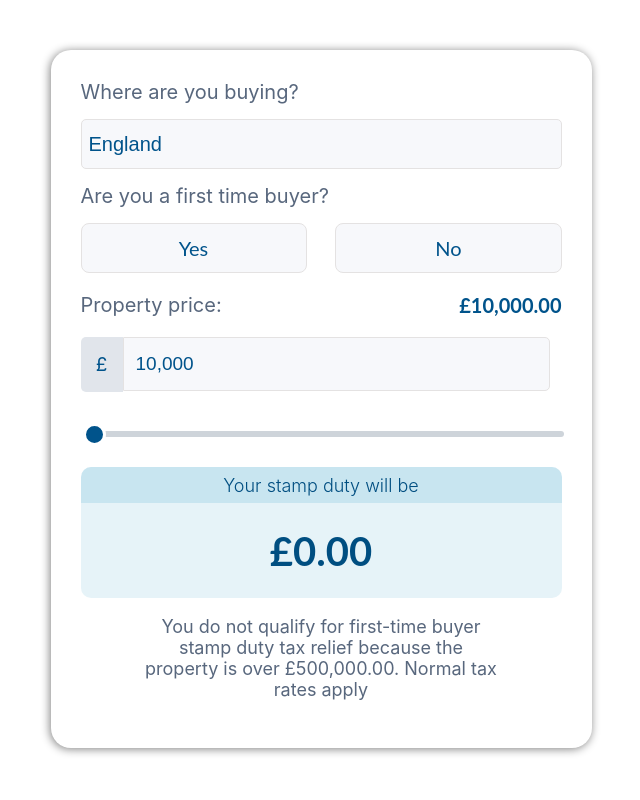
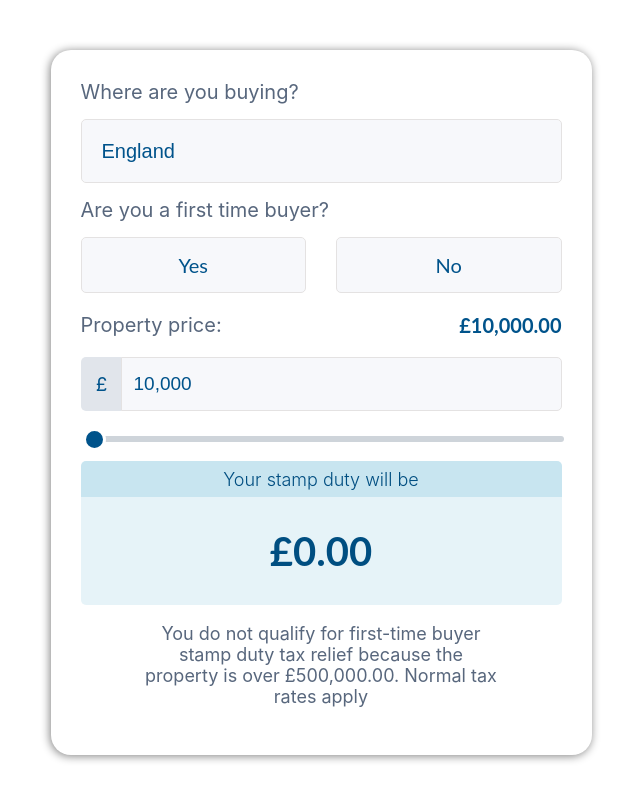
Before and after one commit to danpoletaev/yolk_calc, a React (Create React App) app: page / in a window 1280 px wide. Shown: the whole page, without its empty margins (319-959 px from the left). Built offline with nearby package versions, Linux system fonts and the light colour scheme.

Commit message:
Css refactoring

```diff
--- a/src/components/CalcButton.js
+++ b/src/components/CalcButton.js
@@ -1,9 +1,10 @@
 import React from "react";
 import './CalcButton.scss'
 
-const CalcButton = ({text, handleClick}) => {
+const CalcButton = ({text, handleClick, active }) => {
+    console.log(active)
     return (
-            <button className='calc_button' onClick={handleClick}>
+            <button className='calc_button' onClick={handleClick} style={active ? {background: "#005891", color: "#fff"} : {}}>
                 {text}
             </button>
     )
--- a/src/components/CalcButton.scss
+++ b/src/components/CalcButton.scss
@@ -1,27 +1,26 @@
-$phone: 640px;
-$tablet: 768px;
-$desktop: 1024px;
-
+@import "../config";
 
 .calc_button {
-  width: 47%;
-  height: 40px;
-  border: 1px solid #e4e2e2;
+  border: 1px solid;
+  border-color: #e4e2e2;
   background: #f7f8fb;
-  border-radius: 8px;
+  border-radius: 5px;
   color: #00538b;
   font-family: Lato,sans-serif;
   font-size: 16px;
+  padding: 10px;
   &:hover {
+    cursor: pointer;
     background: #005891;
     color: #fff;
-    border: 1px solid #005891;
+    border: 1px solid;
+    border-color: #005891;
   }
 }
 
 @media(min-width: $tablet) {
   .calc_button {
-    height: 50px;
+    padding: 15px;
     font-size: 20px;
   }
 }
--- a/src/components/DropDownSelect.scss
+++ b/src/components/DropDownSelect.scss
@@ -1,23 +1,22 @@
-$phone: 640px;
-$tablet: 768px;
-$desktop: 1024px;
+@import "../config";
 
 select.select_region {
   -webkit-appearance: none;
-  width: 100%;
-  height: 40px;
   border-radius: 5px;
   color: #00538b;
   border: 1px solid #e4e2e2;
   background: #f7f8fb;
-  padding: 7px;
+  padding: 15px;
   font-size: 16px;
+  &:hover {
+  cursor: pointer;
+}
 }
 
 
 @media(min-width: $tablet) {
   select.select_region {
-    height: 50px;
     font-size: 20px;
+    padding: 20px;
   }
 }
--- a/src/components/PriceInput.scss
+++ b/src/components/PriceInput.scss
@@ -1,13 +1,10 @@
-$phone: 640px;
-$tablet: 768px;
-$desktop: 1024px;
+@import "../config";
 
 input.input_price {
   -webkit-appearance: none;
-  width: calc(100% - 70px);
-  padding-left: 12px;
+  flex: 1;
+  padding: 15px 0 15px 12px;
   background: #f7f8fb;
-  height: 45px;
   border: 1px solid #e4e2e2;
   border-radius: 0 5px 5px 0;
   font-size: 15px;
@@ -16,33 +13,29 @@ input.input_price {
 
 .input_group {
   display: flex;
-  flex-wrap: wrap;
-  align-items: stretch;
-  width: 100%;
   margin-bottom: 15px;
+  justify-content: stretch;
 }
 
 span.symbol_span {
-  display:-webkit-flex;
   display: flex;
   justify-content: center;
   align-items: center;
-  width: 42px;
-  height: 54.5px;
   background: #e1e5eb;
   color: #00538b;
+  width: 42px;
+  font-size: 15px;
   border-radius: 5px 0 0 5px;
+  margin-right: -2px;
 }
 
 
 @media(min-width: $tablet) {
   input.input_price {
-    height: 50px;
     font-size: 19px;
   }
 
   span.symbol_span {
-    height: 54.5px;
     font-size: 19px;
   }
 }
--- a/src/components/RangeInput.scss
+++ b/src/components/RangeInput.scss
@@ -7,8 +7,9 @@ input[type=range] {
   width: 100%;
   background: #ced4da;
   height: 6px;
-  border-radius: 6px;
+  border-radius: 5px;
   color: #ced4da;
+  cursor: pointer;
 }
 
 input[type=range]::-webkit-slider-thumb {
--- a/src/components/ResultContainer.scss
+++ b/src/components/ResultContainer.scss
@@ -1,11 +1,8 @@
-$phone: 640px;
-$tablet: 768px;
-$desktop: 1024px;
+@import "../config";
 
 .result_container {
-  height: 131px;
   background-color: rgba(131,196,220,.2);
-  border-radius: 10px;
+  border-radius: 5px;
   overflow: hidden;
   display: flex;
   flex-direction: column;
@@ -23,11 +20,10 @@ $desktop: 1024px;
 }
 
 .showresult {
-  width: 100%;
-  height: 100%;
+  padding: 25px 5px 25px 5px;
   border-radius: 5px;
   overflow: hidden;
-  font-size: 40px;
+  font-size: 38px;
   color: #004e81;
   display: flex;
   align-items: center;
@@ -40,4 +36,8 @@ $desktop: 1024px;
   .duty_label {
     font-size: 18px;
   }
+  .showresult {
+    font-size: 40px;
+    padding: 30px 5px 30px 5px;
+  }
 }
--- /dev/null
+++ b/src/config.scss
@@ -0,0 +1,3 @@
+$phone: 640px;
+$tablet: 768px;
+$desktop: 1024px;
--- a/src/pages/Calculator.js
+++ b/src/pages/Calculator.js
@@ -13,6 +13,12 @@ const Calculator = () => {
     const [isFirst, setIsFirst] = useState(true)
     const [region, setRegion] = useState('England')
     const [isAdditional, setIsAdditional] = useState(false)
+    const [activeBtn, setActiveBtn] = useState({
+        btn1: false,
+        btn2: false,
+        btn3: false,
+        btn4: false
+    })
 
     const config = {
         // additional_pay_from - amount under each properties are not subject to the additional SDLT rate
@@ -220,18 +226,50 @@ const Calculator = () => {
             <DropDownSelect handleClick={(value) => setRegion(value)}/>
 
             <label> Are you a first time buyer? </label>
+            {console.log(activeBtn)}
             <div className='button_container'>
                 <CalcButton text='Yes' handleClick={() => {
                     setIsFirst(true)
                     setIsAdditional(false)
-                }}/>
-                <CalcButton text='No' handleClick={() => setIsFirst(false)}/>
+                    setActiveBtn({
+                        ...activeBtn,
+                        btn1: true,
+                        btn2: false,
+                        btn3: false,
+                        btn4: false
+                    })
+                }} active={activeBtn.btn1}/>
+                <CalcButton text='No'
+                            handleClick={() => {
+                                setIsFirst(false)
+                                setActiveBtn({
+                                    ...activeBtn,
+                                    btn1: false,
+                                    btn2: true
+                                })
+                            }}
+                            active={activeBtn.btn2}
+                            />
             </div>
             {!isFirst && <label style={{marginTop: '15px'}}> Will this be your only property? </label>}
 
             {!isFirst && <div className='button_container'>
-                <CalcButton text='Yes' handleClick={() => setIsAdditional(false)}/>
-                <CalcButton text='No' handleClick={() => setIsAdditional(true)}/>
+                <CalcButton text='Yes' handleClick={() => {
+                    setIsAdditional(false)
+                    setActiveBtn({
+                        ...activeBtn,
+                        btn3: true,
+                        btn4: false
+                    })
+                }} active={activeBtn.btn3}/>
+                <CalcButton text='No' handleClick={() => {
+                    setIsAdditional(true)
+                    setActiveBtn({
+                        ...activeBtn,
+                        btn3: false,
+                        btn4: true
+                    })
+                }} active={activeBtn.btn4}/>
             </div>}
 
             <div className='price_container'>
--- a/src/pages/Calculator.scss
+++ b/src/pages/Calculator.scss
@@ -1,6 +1,4 @@
-$phone: 640px;
-$tablet: 768px;
-$desktop: 1024px;
+@import "../config";
 
 .calculator_container {
   display: flex;
@@ -9,9 +7,11 @@ $desktop: 1024px;
   border-radius: 20px;
   padding: 30px;
   box-shadow: -1px 1px 10px gray;
+  overflow-x: hidden;
+  overflow-y: hidden;
 }
 
-label, select, input {
+label, select{
   margin-bottom: 15px;
 }
 
@@ -29,9 +29,12 @@ p.property_price {
 }
 
 .button_container {
-  display: flex;
-  flex-direction: row;
-  justify-content: space-between;
+  display: grid;
+  grid-template-columns: 1fr 1fr;
+  grid-template-rows: 1fr;
+  gap: 0px 30px;
+  grid-template-areas:
+    ". .";
 }
 
 .price_container {
```
